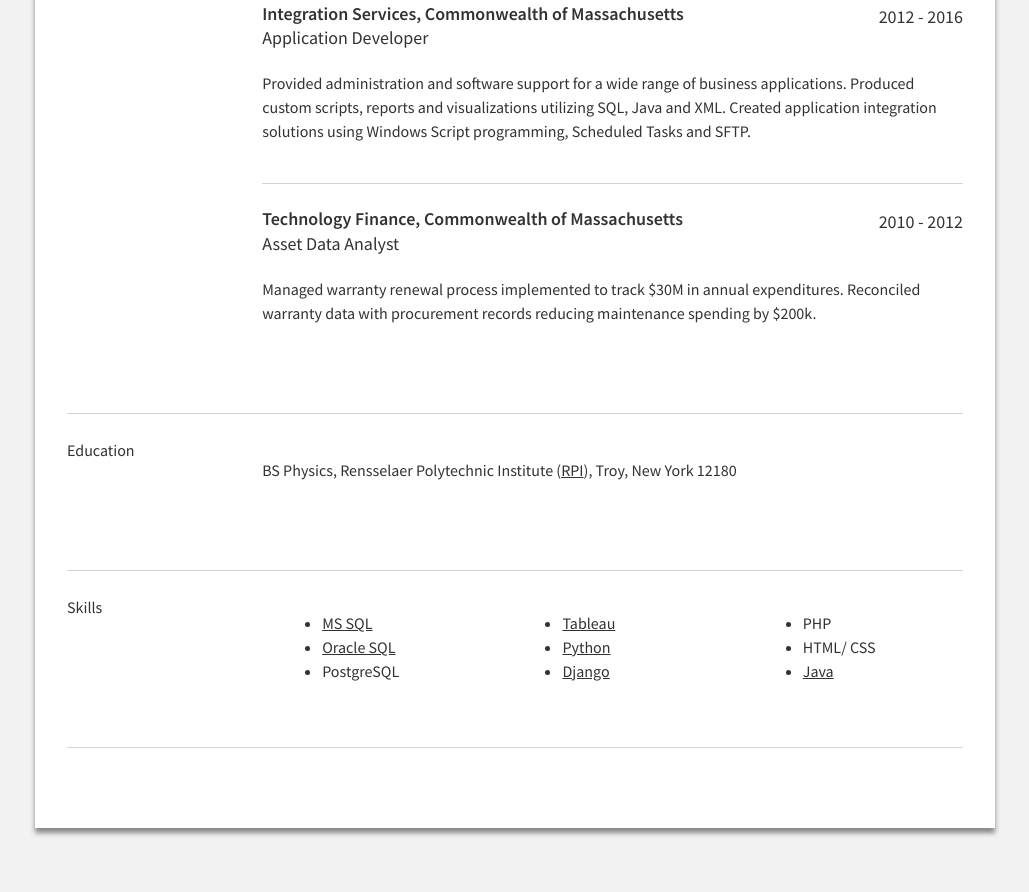
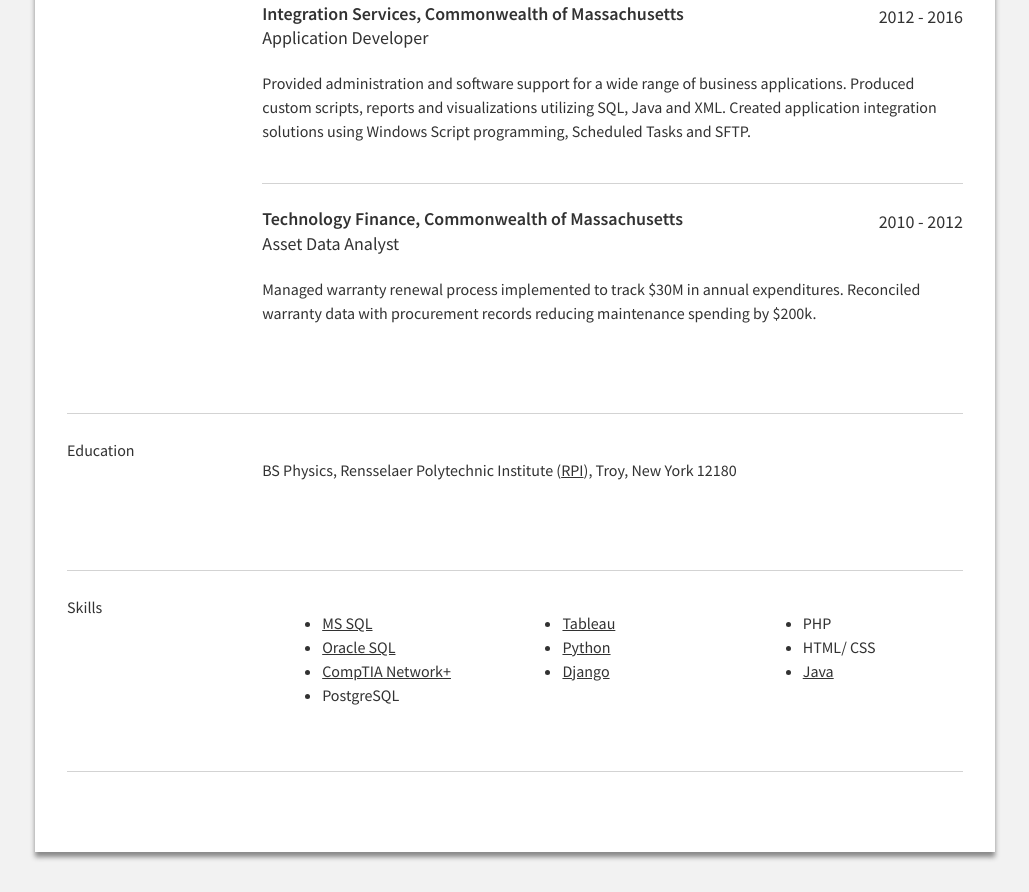
Before and after one commit to jmeroth/resume.spidercode.biz, a plain HTML site: page index.html in a window 1280 px wide. Shown: the part 560-1452 px from the top of the page, without its empty margins (125-1154 px from the left). Before the commit the page ends 1428 px from the top, so only its background shows below. Drawn offline with Linux system fonts and the light colour scheme.

Commit message:
Network+ credential added

```diff
--- a/index.html
+++ b/index.html
@@ -147,7 +147,8 @@
 	    		<div class="skills-container">
 	    			<ul>
 	    				<li><a href="JavaScript:newPopup('mysql.html');">MS SQL</a></li>
-	    				<li><a href="img/OraDbSQLCertExpert.pdf">Oracle SQL</a></li>
+						<li><a href="img/OraDbSQLCertExpert.pdf">Oracle SQL</a></li>
+						<li><a href="img/CompTIA Network+ ce certificate.pdf">CompTIA Network+</a></li>
 	    				<li>PostgreSQL</li>
 	    			</ul>
 	    			<ul>
```
Also changed, not shown: 1 other file.
